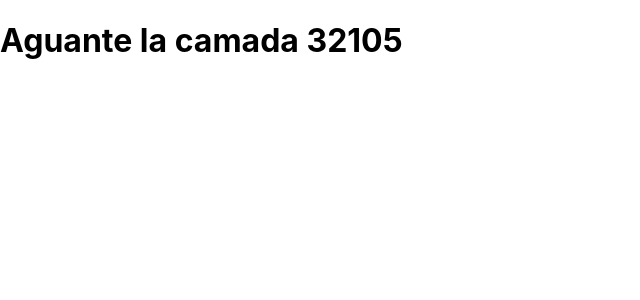
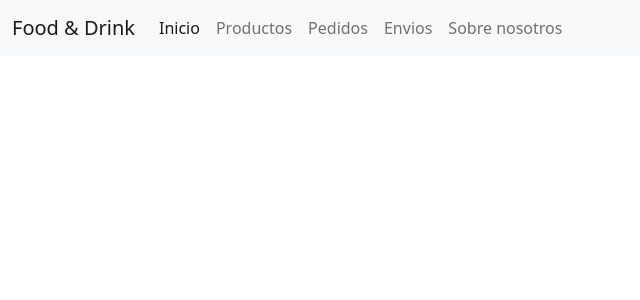
Before and after one commit to blanco-dev/reactjs, a React (Create React App) app: page / in a window 1280 px wide. Shown: the top 300 px of the page, without its empty margins (0-640 px from the left). Built offline with nearby package versions, Linux system fonts and the light colour scheme.

Commit message:
bootstrap added in proyect

```diff
--- a/package.json
+++ b/package.json
@@ -3,10 +3,12 @@
   "version": "0.1.0",
   "private": true,
   "dependencies": {
+    "bootstrap": "5.1",
     "@testing-library/jest-dom": "^5.16.4",
     "@testing-library/react": "^13.2.0",
     "@testing-library/user-event": "^13.5.0",
     "react": "^18.1.0",
+    "react-bootstrap": "2.4.0",
     "react-dom": "^18.1.0",
     "react-scripts": "5.0.1",
     "web-vitals": "^2.1.4"
--- a/src/App.js
+++ b/src/App.js
@@ -1,10 +1,8 @@
-import logo from './logo.svg';
-import './App.css';
+import NavBar from './components/NavBar';
 
 function App() {
   return (
-      <h1>Aguante la camada 32105</h1>
-  );
-}
+  <NavBar/>
+)};
 
 export default App;
--- /dev/null
+++ b/src/components/NavBar.jsx
@@ -0,0 +1,32 @@
+function NavBar() {
+    return <nav className="navbar navbar-expand-lg navbar-light bg-light">
+    <div className="container-fluid">
+      <a className="navbar-brand" href="#">Food & Drink</a>
+      <button className="navbar-toggler" type="button" data-bs-toggle="collapse" data-bs-target="#navbarNav" aria-controls="navbarNav" aria-expanded="false" aria-label="Toggle navigation">
+        <span className="navbar-toggler-icon"></span>
+      </button>
+      <div className="collapse navbar-collapse" id="navbarNav">
+        <ul className="navbar-nav">
+          <li className="nav-item">
+            <a className="nav-link active" aria-current="page" href="#">Inicio</a>
+          </li>
+          <li className="nav-item">
+            <a className="nav-link" href="#">Productos</a>
+          </li>
+          <li className="nav-item">
+            <a className="nav-link" href="#">Pedidos</a>
+          </li>
+          <li className="nav-item">
+            <a className="nav-link" href="#">Envios</a>
+          </li>
+          <li className="nav-item">
+            <a className="nav-link" href="#">Sobre nosotros</a>
+          </li>
+
+        </ul>
+      </div>
+    </div>
+  </nav>
+};
+
+export default NavBar;
--- a/src/index.js
+++ b/src/index.js
@@ -3,6 +3,7 @@
 import './index.css';
 import App from './App';
 import reportWebVitals from './reportWebVitals';
+import 'bootstrap/dist/css/bootstrap.min.css';
 
 const root = ReactDOM.createRoot(document.getElementById('root'));
 root.render(
```
Also changed, not shown: 1 other file (tests, documents, lock files or other folders).
